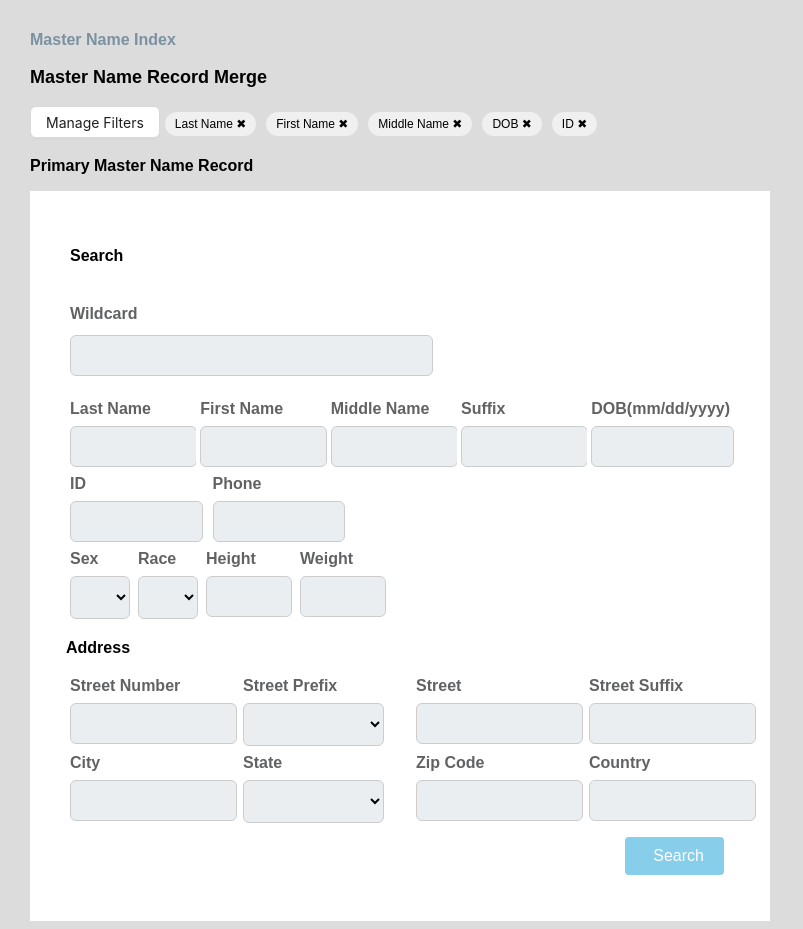
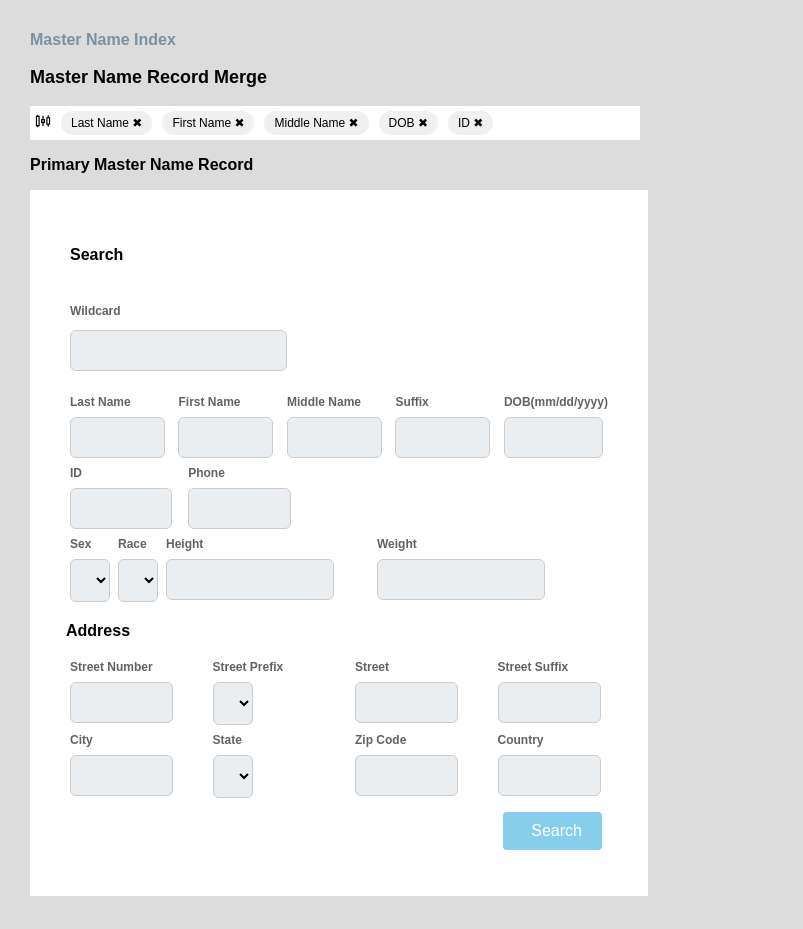
Before and after one commit to anants23O02/CJN-merged, a Next.js app: page / in a window 1280 px wide. Shown: the whole page, without its empty margins (0-803 px from the left). After the commit the page ends 904 px from the top, so only its background shows below. Built offline with nearby package versions, Linux system fonts and the light colour scheme.

Commit message:
second commit

```diff
--- a/app/components/Modal/modal.tsx
+++ b/app/components/Modal/modal.tsx
@@ -2,7 +2,7 @@
 
 import React, { useState } from 'react';
 import { Modal, Button, Checkbox, Row, Col } from 'antd';
-import { SettingOutlined } from '@ant-design/icons';
+import { SettingOutlined ,SlidersOutlined} from '@ant-design/icons';
 
 const FilterPopup: React.FC = () => {
   const [isModalVisible, setIsModalVisible] = useState(false);
@@ -47,12 +47,8 @@ const FilterPopup: React.FC = () => {
   };
 
   return (
-    <div>
-      <Button
-        type="default"
-        onClick={() => setIsModalVisible(true)}>
-        Manage Filters
-      </Button>
+    <div className='popup' style={{backgroundColor:"#fff",width:"50%",}}>
+      <SlidersOutlined  onClick={() => setIsModalVisible(true)} style={{margin:"5px"}}/>
         {selectedFilters.map((filter) => (
           <span
             key={filter}
--- a/app/components/form/form.css
+++ b/app/components/form/form.css
@@ -11,7 +11,7 @@
   .label {
     font-weight: bold;
     color: #616264;
-    font-size: 1rem;
+    font-size: 0.75rem;
   }
 
   .input {
@@ -23,7 +23,7 @@
     padding: 0.75rem;
     border: 1px solid #ccc;
     border-radius: 0.375rem;
-    width: 60px;
+    width: 40px !important;
 
 
   }
@@ -31,7 +31,7 @@
   input[type="number"],
   input[type="password"],
   select {
-    width: 80%;
+    width: 70% !important;
     background-color: rgb(235, 238, 241);
 
   }
--- a/app/page.css
+++ b/app/page.css
@@ -12,6 +12,6 @@
 
 .form{
   background-color: #fff;
-  width: 60%;
+  width: 50%;
   padding: 4px;
 }
--- a/app/page.tsx
+++ b/app/page.tsx
@@ -1,8 +1,7 @@
 "use client";
 
 import Form1 from "./components/form/form";
-import Cascade from "./components/cascade/cascade";
-import FilterPopup from './components/Modal/modal.tsx';
+import FilterPopup from "./components/Modal/modal";
 import "./page.css";
 import {useRouter} from "next/navigation";
 
```
Also changed, not shown: app/components/Line/Line.tsx (added, +62 -0 lines), app/components/Line/Line.css (added).
